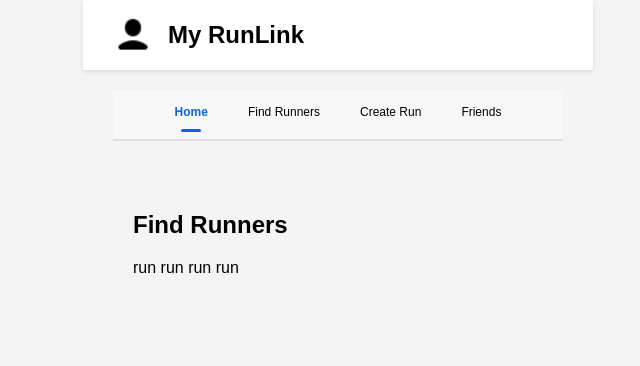
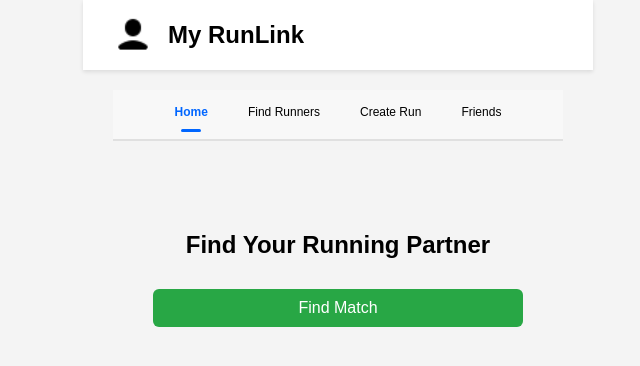
Before and after one commit to steffilin/160project, a React (Create React App) app in the folder frontend/: page /landing/find-runners in a window 1280 px wide. Shown: the top 366 px of the page, without its empty margins (302-942 px from the left). Built offline with nearby package versions, Linux system fonts and the light colour scheme.

Commit message:
Embed MatchingFriends in Find Runners tab

```diff
--- a/frontend/src/pages/FindRunnersPage.js
+++ b/frontend/src/pages/FindRunnersPage.js
@@ -1,11 +1,18 @@
-// src/pages/FindRunnersPage.js
 import React from 'react';
+import MatchingFriends from './matchingFriends';
+
+const dummyUserInfo = {
+  Personality: 'social',
+  runningspeed: '8:30',
+  avaiable_time_shot: 'Tuesday 7–9am',
+  Location: 'UC Berkeley',
+};
 
 function FindRunnersPage() {
   return (
-    <div>
-      <h2>Find Runners</h2>
-      <p>run run run run </p>
+    <div className="find-runners-container">
+
+      <MatchingFriends currentUserInfo={dummyUserInfo} />
     </div>
   );
 }
--- a/frontend/src/pages/LoginPage.js
+++ b/frontend/src/pages/LoginPage.js
@@ -32,7 +32,7 @@ function LoginPage() {
       {/* Login Form */}
       <form onSubmit={handleSubmit} style={{ display: "flex", flexDirection: "column", gap: "15px" }}>
         <input
-          name="Email"
+          name="username"
           placeholder="Email"
           value={form.username}
           onChange={handleChange}
```
